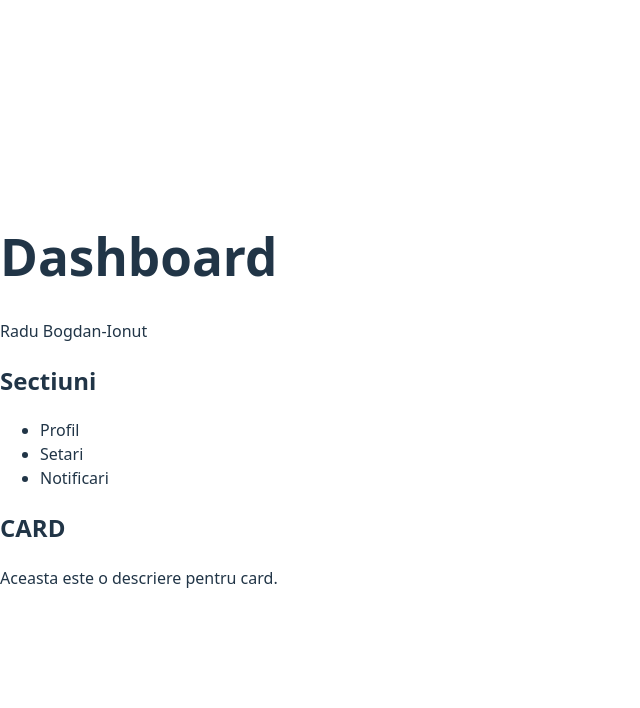
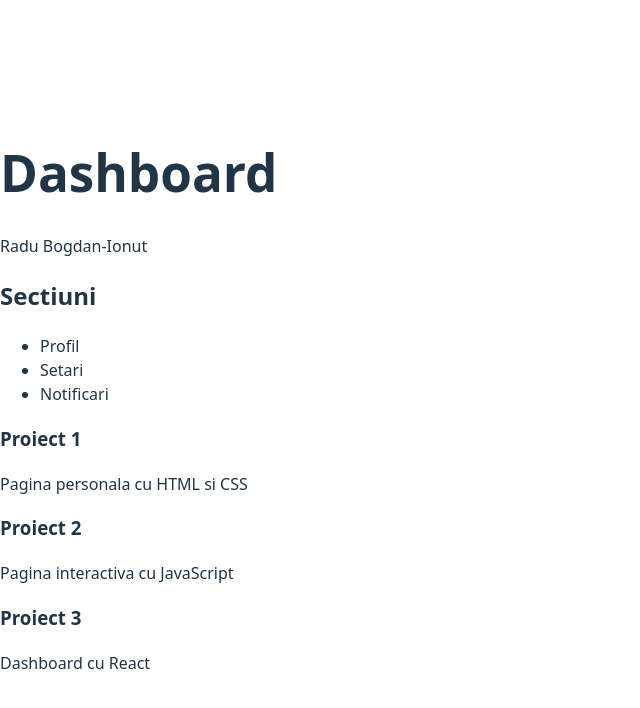
Before and after one commit to hawkqp68/proiect-web, a React (Vite) app: page / in a window 1280 px wide. Shown: the top 708 px of the page, without its empty margins (0-640 px from the left). Built offline with nearby package versions, Linux system fonts and the light colour scheme.

Commit message:
adaugare props la card

```diff
--- a/src/App.jsx
+++ b/src/App.jsx
@@ -12,8 +12,10 @@
         <li>Setari</li>
         <li>Notificari</li>
       </ul>
+<Card title="Proiect 1" description="Pagina personala cu HTML si CSS" />
+<Card title="Proiect 2" description="Pagina interactiva cu JavaScript" />
+<Card title="Proiect 3" description="Dashboard cu React" />
 
-      <Card />
 
     </div>
   );
--- a/src/Card.jsx
+++ b/src/Card.jsx
@@ -1,10 +1,9 @@
-function Card() {
+function Card(props) {
     return (
         <div>
 
-          <h2>CARD</h2>
-            <p>Aceasta este o descriere pentru card.</p>
-
+        <h3>{props.title}</h3>
+ <p>{props.description}</p>
         </div>
         );
 }
```
